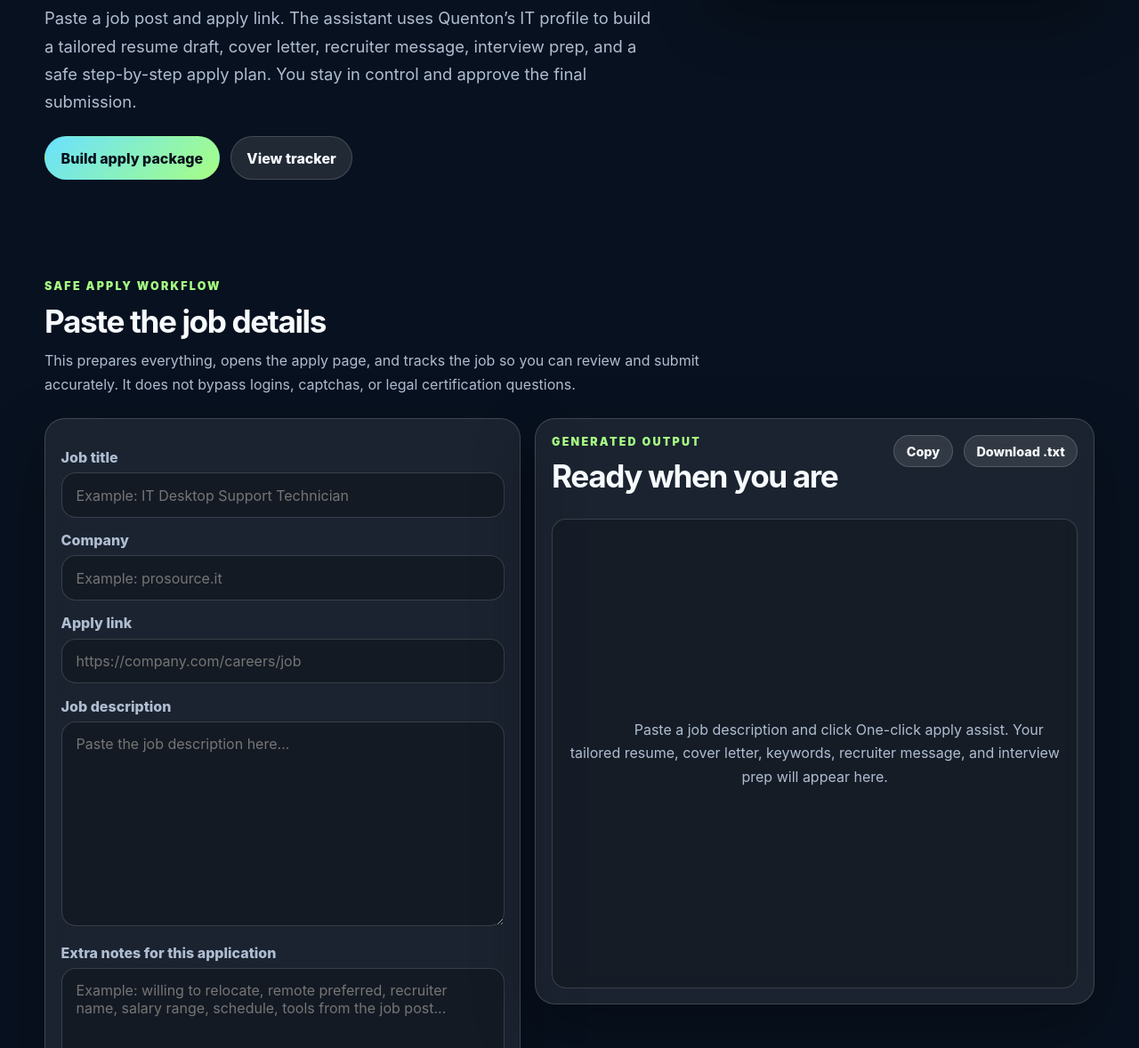
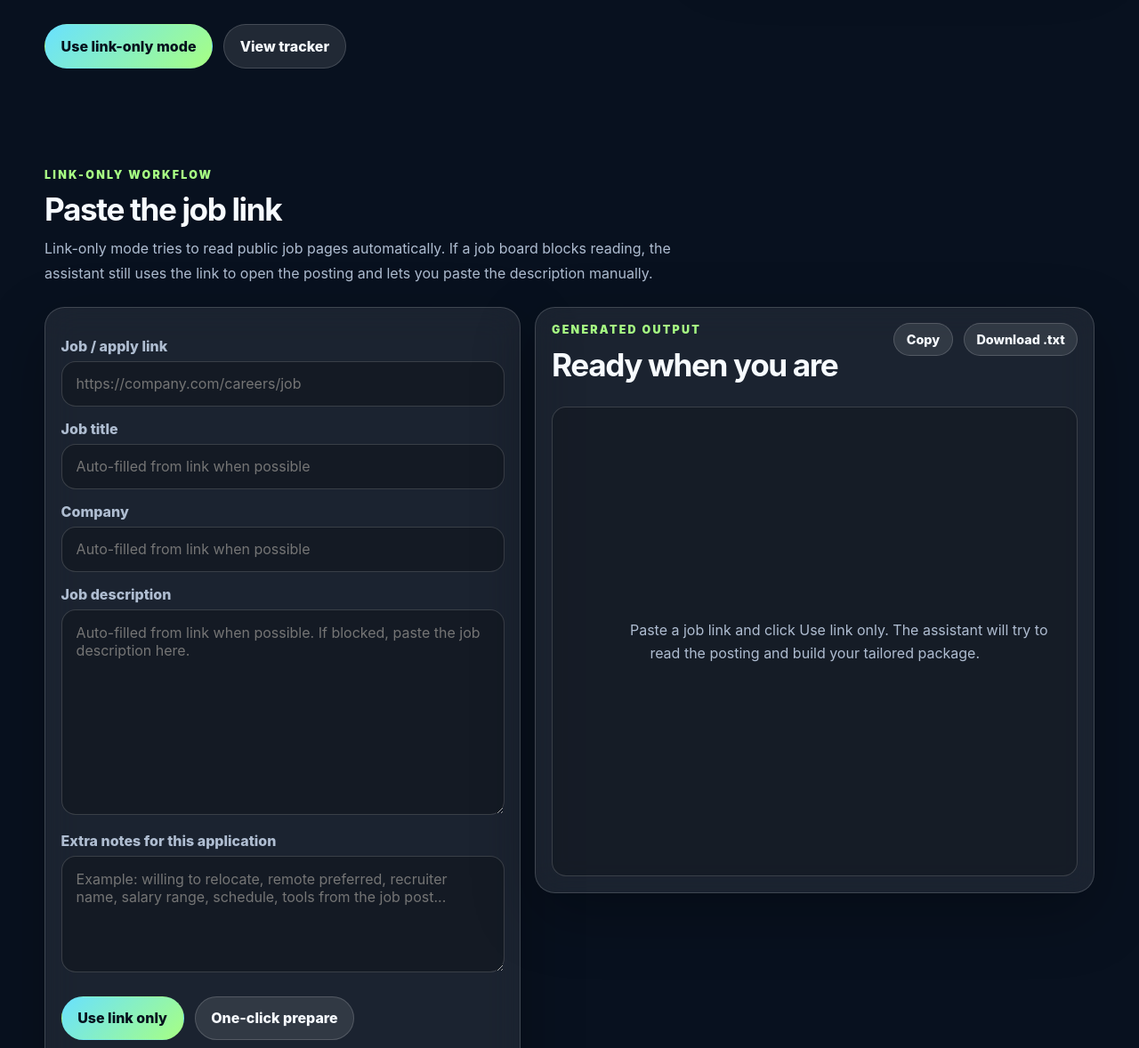
Before and after one commit to Que2003/SpringTech-career-assistant, a plain HTML site: page index.html in a window 1280 px wide. Shown: the part 651-1829 px from the top of the page at 89% size. Drawn offline with Linux system fonts and the light colour scheme.

Commit message:
Add link-only application package workflow

```diff
--- a/index.html
+++ b/index.html
@@ -20,14 +20,13 @@
     <section class="hero-grid">
       <div>
         <p class="eyebrow">Application autopilot</p>
-        <h1>Build the package, open the application, and track your submission.</h1>
+        <h1>Paste a link and build the application package.</h1>
         <p class="hero-copy">
-          Paste a job post and apply link. The assistant uses Quenton’s IT profile to build a tailored resume draft,
-          cover letter, recruiter message, interview prep, and a safe step-by-step apply plan. You stay in control
-          and approve the final submission.
+          Add a job link and the assistant will try to read the public posting, fill in the title, company, and description,
+          then build the tailored package, save the job, download the package, and open the apply page for your final review.
         </p>
         <div class="hero-actions">
-          <a class="button primary" href="#workspace">Build apply package</a>
+          <a class="button primary" href="#workspace">Use link-only mode</a>
           <a class="button secondary" href="#tracker">View tracker</a>
         </div>
       </div>
@@ -48,33 +47,34 @@
   <main>
     <section id="workspace" class="workspace section">
       <div class="section-heading">
-        <p class="eyebrow">Safe apply workflow</p>
-        <h2>Paste the job details</h2>
+        <p class="eyebrow">Link-only workflow</p>
+        <h2>Paste the job link</h2>
         <p>
-          This prepares everything, opens the apply page, and tracks the job so you can review and submit accurately.
-          It does not bypass logins, captchas, or legal certification questions.
+          Link-only mode tries to read public job pages automatically. If a job board blocks reading, the assistant still
+          uses the link to open the posting and lets you paste the description manually.
         </p>
       </div>
 
       <div class="app-grid">
         <form id="career-form" class="panel form-panel">
+          <label for="job-url">Job / apply link</label>
+          <input id="job-url" name="jobUrl" type="url" placeholder="https://company.com/careers/job" />
+
           <label for="job-title">Job title</label>
-          <input id="job-title" name="jobTitle" type="text" placeholder="Example: IT Desktop Support Technician" />
+          <input id="job-title" name="jobTitle" type="text" placeholder="Auto-filled from link when possible" />
 
           <label for="company">Company</label>
-          <input id="company" name="company" type="text" placeholder="Example: prosource.it" />
-
-          <label for="job-url">Apply link</label>
-          <input id="job-url" name="jobUrl" type="url" placeholder="https://company.com/careers/job" />
+          <input id="company" name="company" type="text" placeholder="Auto-filled from link when possible" />
 
           <label for="job-description">Job description</label>
-          <textarea id="job-description" name="jobDescription" rows="10" placeholder="Paste the job description here..."></textarea>
+          <textarea id="job-description" name="jobDescription" rows="10" placeholder="Auto-filled from link when possible. If blocked, paste the job description here."></textarea>
 
           <label for="notes">Extra notes for this application</label>
           <textarea id="notes" name="notes" rows="5" placeholder="Example: willing to relocate, remote preferred, recruiter name, salary range, schedule, tools from the job post..."></textarea>
 
           <div class="button-row">
-            <button class="button primary" id="apply-assist" type="button">One-click apply assist</button>
+            <button class="button primary" id="link-only-assist" type="button">Use link only</button>
+            <button class="button secondary" id="apply-assist" type="button">One-click prepare</button>
             <button class="button secondary" type="submit">Build package only</button>
             <button class="button secondary" id="save-job" type="button">Save to tracker</button>
             <button class="button secondary" id="open-apply" type="button">Open apply page</button>
@@ -96,7 +96,7 @@
             </div>
           </div>
           <div id="output" class="output empty">
-            Paste a job description and click One-click apply assist. Your tailored resume, cover letter, keywords, recruiter message, and interview prep will appear here.
+            Paste a job link and click Use link only. The assistant will try to read the posting and build your tailored package.
           </div>
         </section>
       </div>
@@ -142,5 +142,6 @@
 
   <script src="app.js"></script>
   <script src="apply-assist.js"></script>
+  <script src="link-reader.js"></script>
 </body>
 </html>
```
